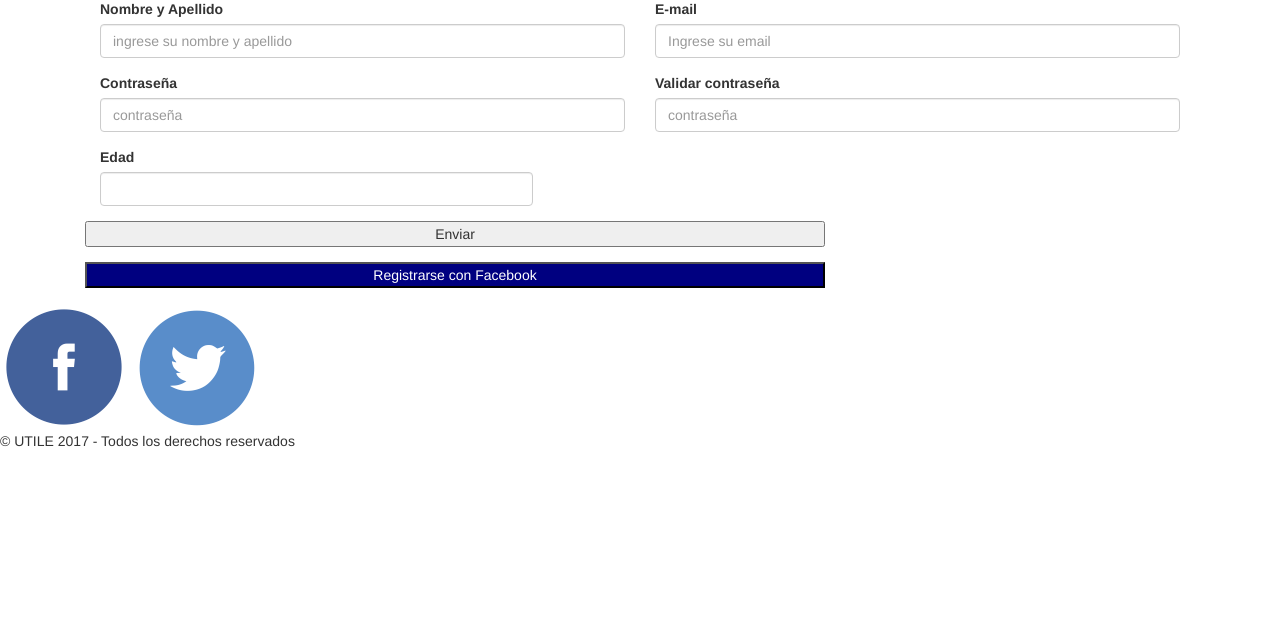
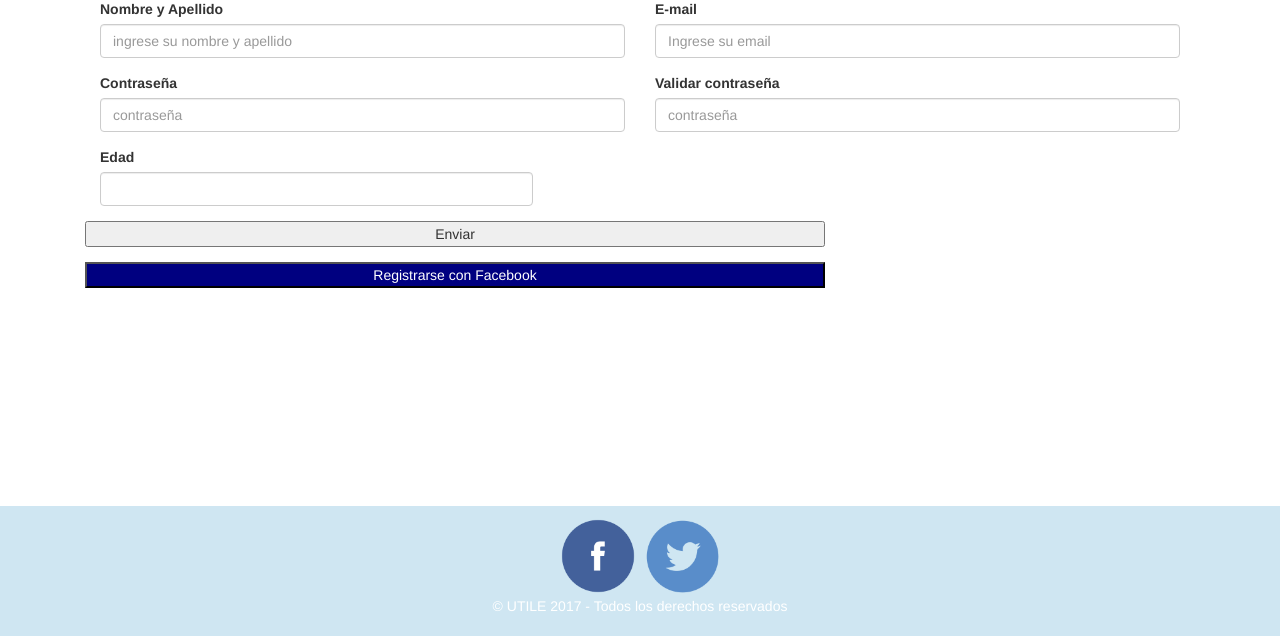
Before and after one commit to sashasier/Utile, a PHP site: page /registrarse.html in a window 1280 px wide. Shown: the part 164-800 px from the top of the page. Run offline with PHP 8.4, Linux system fonts and the light colour scheme.

Commit message:
vuelvo a subir footer

```diff
--- a/css/style.css
+++ b/css/style.css
@@ -17,7 +17,6 @@ li {
   max-width: 768px;
   margin: 0 auto;
 }
-
 .titulo {
   background-color: RGB(0, 0, 100);
   font-family: verdana;
@@ -28,8 +27,6 @@ li {
   height: 80px;
 
 }
-
-
 .barra{
   text-align: right;
   float: right;
@@ -41,21 +38,34 @@ li{
 li a {
   color: white;
 }
-
 .facebook {
   background-color: RGB(0, 0, 128);
   text-align: center;
   color: white;
 }
-
 @media(min-width: 768px){
   .container{
     max-width: 992px;
   }
 }
-
 @media(min-width: 992px){
   .container{
     max-width: 1200px;
   }
 }
+/*-------------------------------------------------------FOOTER-------------------------------------------------------*/
+    .footer {
+        background: rgba(207, 230, 242, 1);
+        color: #fff;
+        padding: 10px;
+        text-align: center;
+        position: absolute;
+        bottom: 0px;
+        width: 100%;
+        }
+    .icon_footer {
+        height: 80px;
+        }
+    .txt_footer {
+        color: #fff;
+        }
--- a/preguntas frecuentes.html
+++ b/preguntas frecuentes.html
@@ -23,6 +23,10 @@
      </div>
     </div>
 
+
+
+
+
     <footer class="footer">
       <div class="social">
         <a href="https://www.facebook.com/utile" >
```
